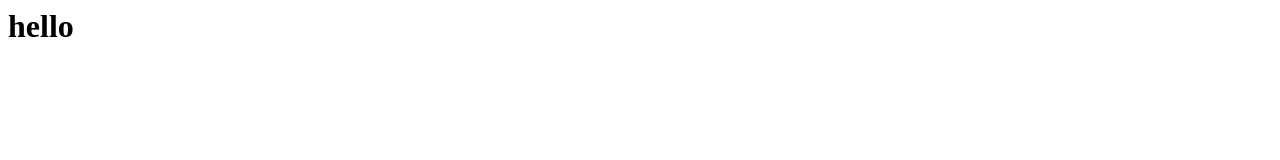
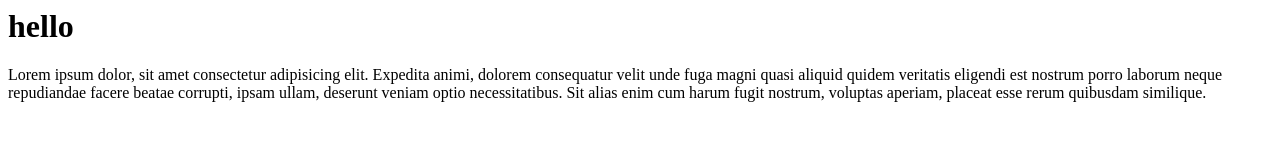
Before and after one commit to nishaantttt/localrepo, a plain HTML site: page index.html in a window 1280 px wide. Drawn offline with Linux system fonts and the light colour scheme.

Commit message:
added lines

```diff
--- a/index.html
+++ b/index.html
@@ -1 +1,2 @@
 <h1>hello</h1>
+<p>Lorem ipsum dolor, sit amet consectetur adipisicing elit. Expedita animi, dolorem consequatur velit unde fuga magni quasi aliquid quidem veritatis eligendi est nostrum porro laborum neque repudiandae facere beatae corrupti, ipsam ullam, deserunt veniam optio necessitatibus. Sit alias enim cum harum fugit nostrum, voluptas aperiam, placeat esse rerum quibusdam similique.</p>
```
